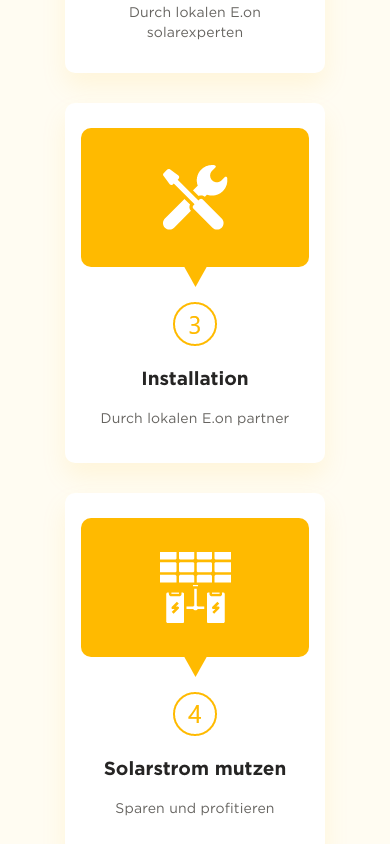
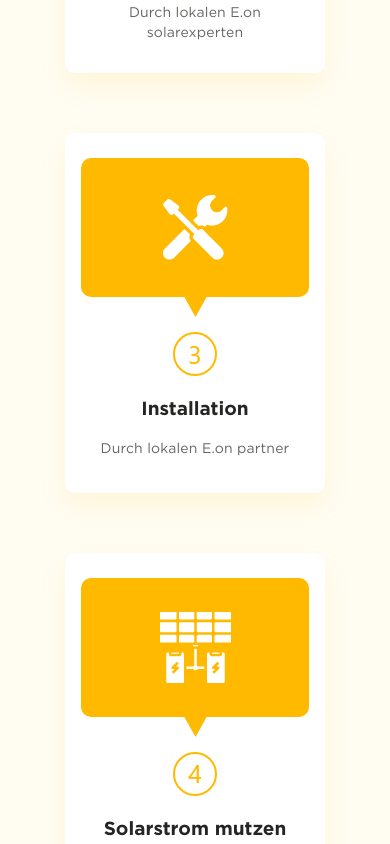
Before and after one commit to Nayeemr45/solar, a React (Create React App) app: page / in a window 390 px wide. Shown: the part 3040-3884 px from the top of the page. Built offline with nearby package versions, Linux system fonts and the light colour scheme.

Commit message:
Update Section_4.css

```diff
--- a/src/Assets/Css/Section_4.css
+++ b/src/Assets/Css/Section_4.css
@@ -148,16 +148,19 @@
     grid-column: 2 / 3;
     max-width: min-content !important;
     max-height: 400px;
+    margin-bottom: 30px !important;
   }
   .sectoin-4-grid-7{
     grid-column: 2 / 3;
     max-width: min-content !important;
     max-height: 400px;
+    margin-bottom: 30px !important;
   }
   .sectoin-4-grid-8{
     grid-column: 2 / 3;
     max-width: min-content !important;
     max-height: 400px;
+    margin-bottom: 30px !important;
   }
   .sectoin-4-grid-9{
     grid-column: 3 / 4;
```
